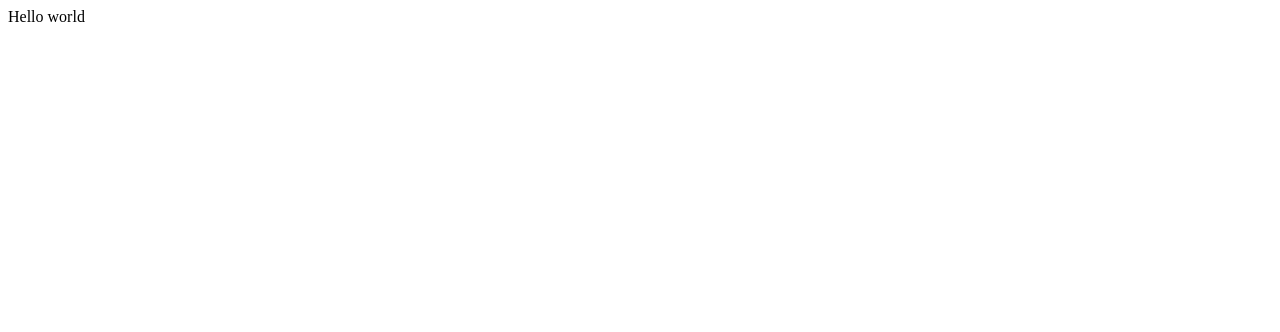
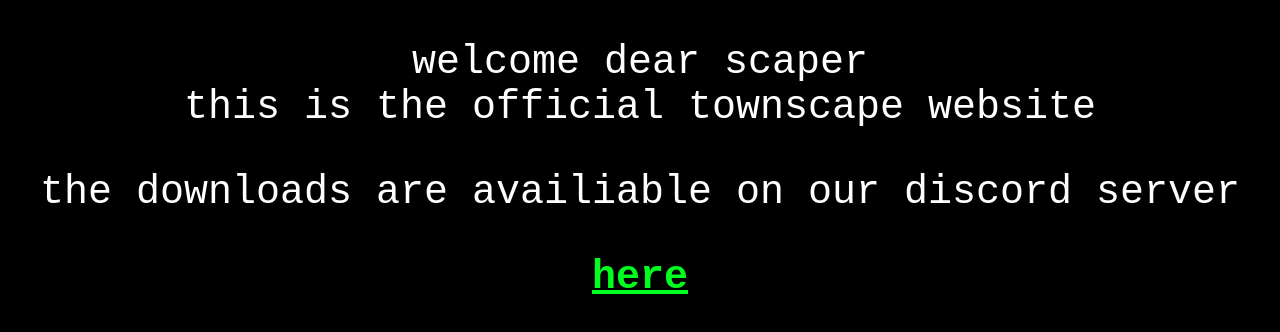
Before and after one commit to legoisland21/townscape, a plain HTML site: page index.html in a window 1280 px wide. Drawn offline with Linux system fonts and the light colour scheme.

Commit message:
Update index.html

```diff
--- a/index.html
+++ b/index.html
@@ -1 +1,14 @@
-Hello world
+<!DOCTYPE html>
+<html lang="en">
+<head>
+    <meta charset="UTF-8">
+    <meta name="viewport" content="width=device-width, initial-scale=1.0">
+    <link rel="stylesheet" href="style.css">
+    <title>townscape</title>
+</head>
+<body>
+    <p>welcome dear scaper<br>this is the official townscape website</p>
+    <p>the downloads are availiable on our discord server </p>
+    <a href="https://discord.gg/jHvdUkjz2z" style="text-align: center;"><strong>here</strong></a>
+</body>
+</html>
```
